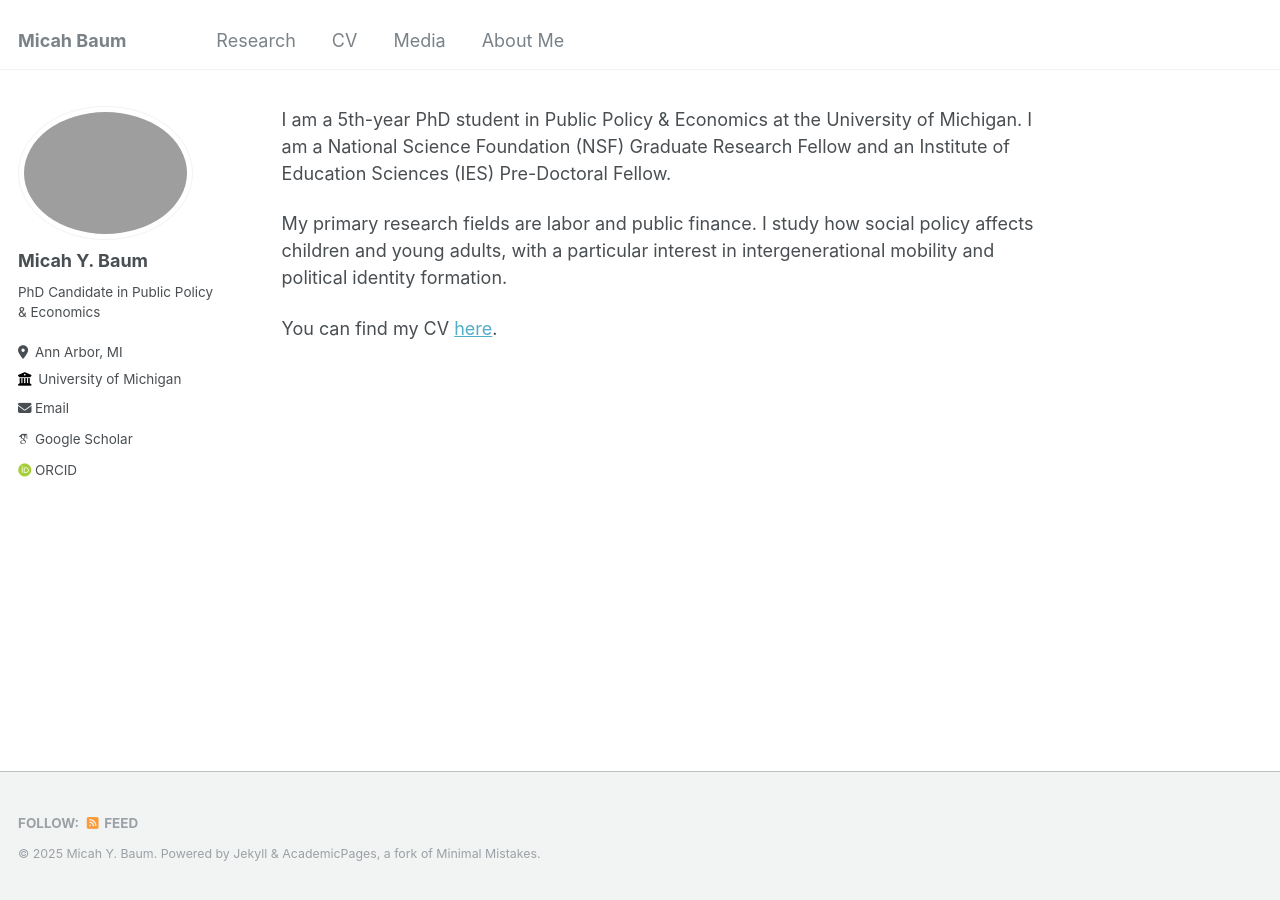
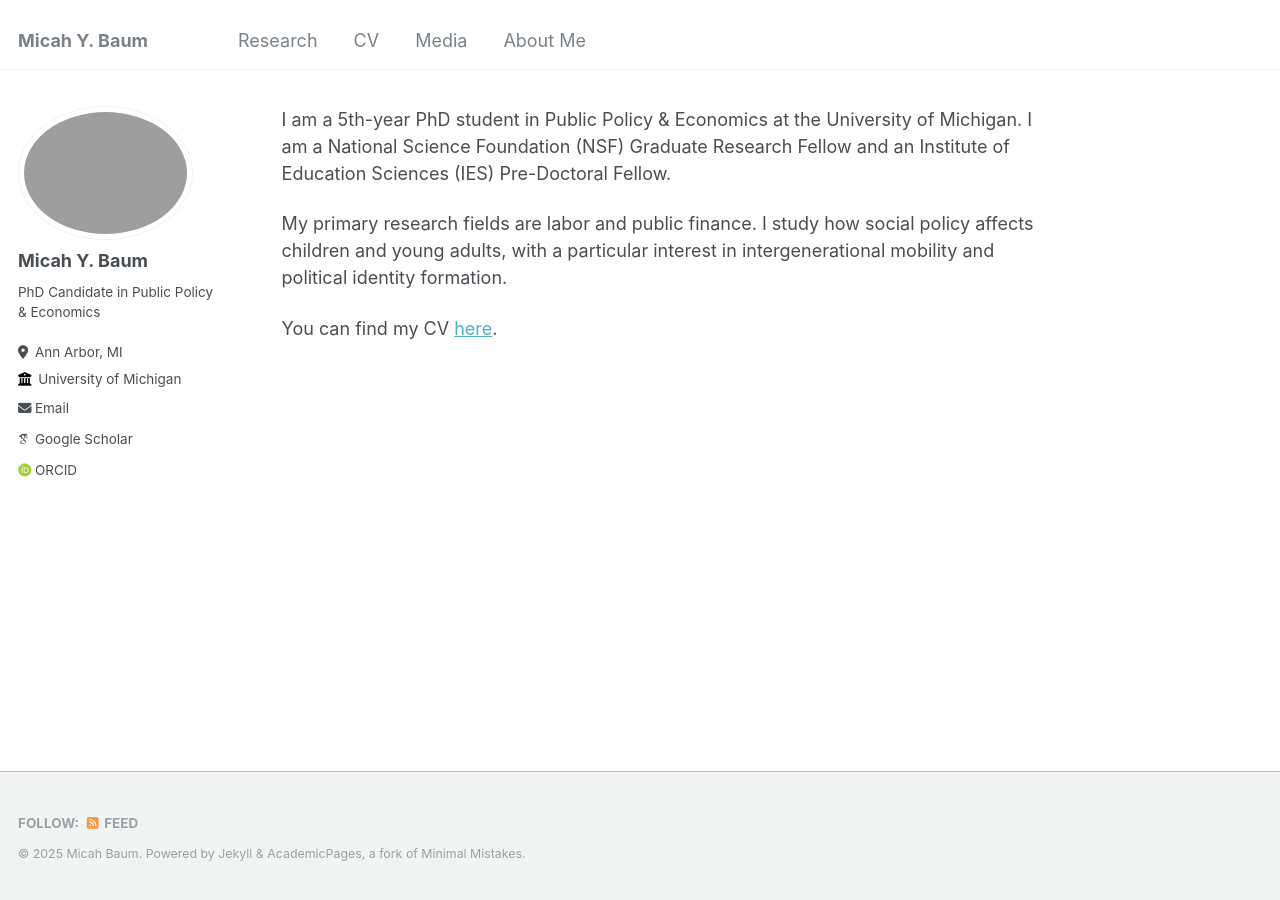
Before and after one commit to micah-baum/micah-baum.github.io, a Jekyll site: the page built from _pages/about.md, in a window 1280 px wide. Built offline with Jekyll 4.4.1, drawn with Linux system fonts in a browser that asks for light colours; some web fonts are replaced.

```diff
--- a/_config.yml
+++ b/_config.yml
@@ -8,9 +8,9 @@
 
 # Basic Site Settings
 locale                   : "en-US"
-title                    : "Micah Baum"
+title                    : "Micah Y. Baum"
 title_separator          : "-"
-name                     : &name "Micah Y. Baum"
+name                     : &name "Micah Baum"
 description              : &description "personal description"
 url                      : https://micah-baum.github.io # the base hostname & protocol for your site e.g. "https://mmistakes.github.io"
 baseurl                  : "" # the subpath of your site, e.g. "/blog"
```
